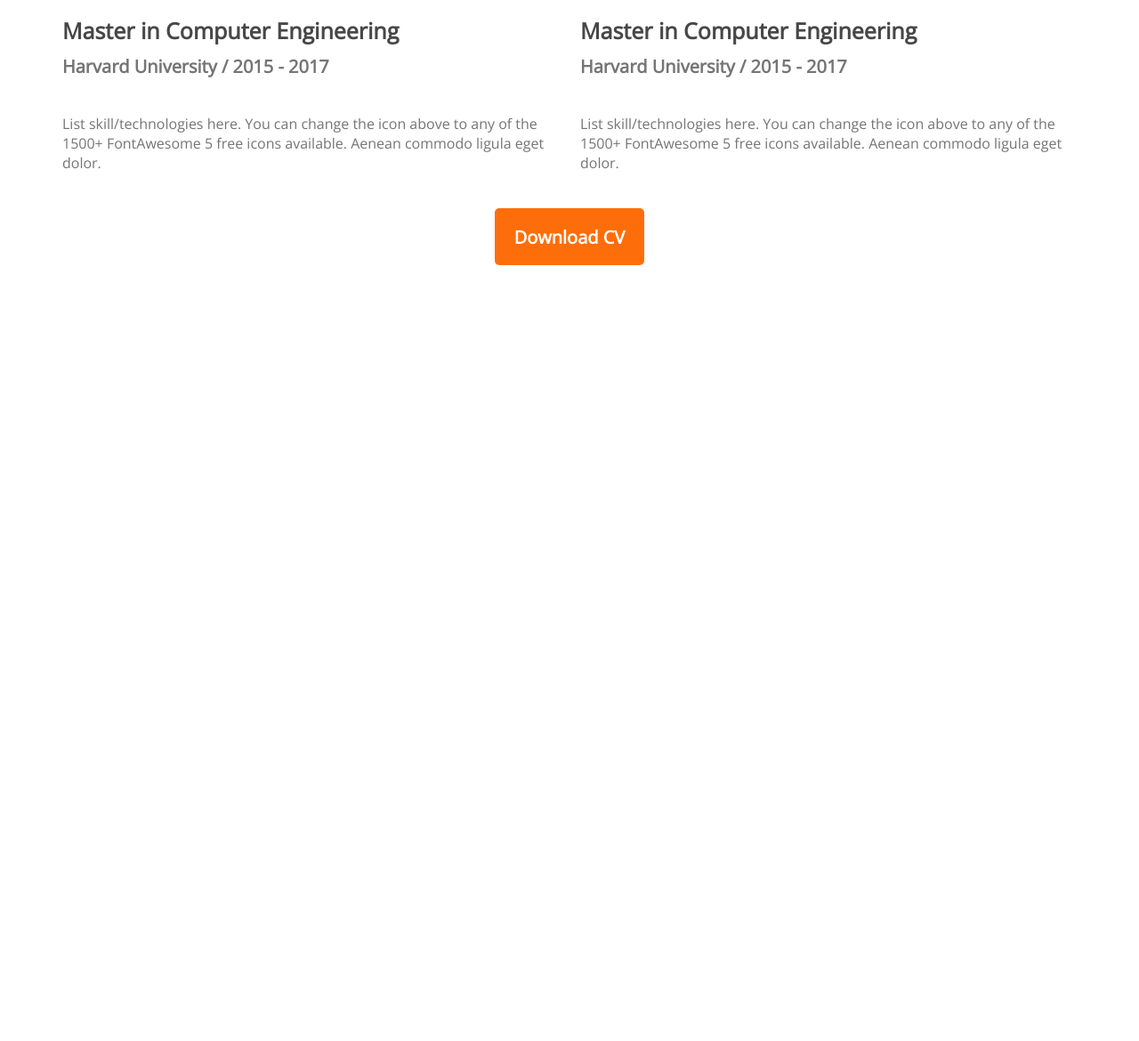
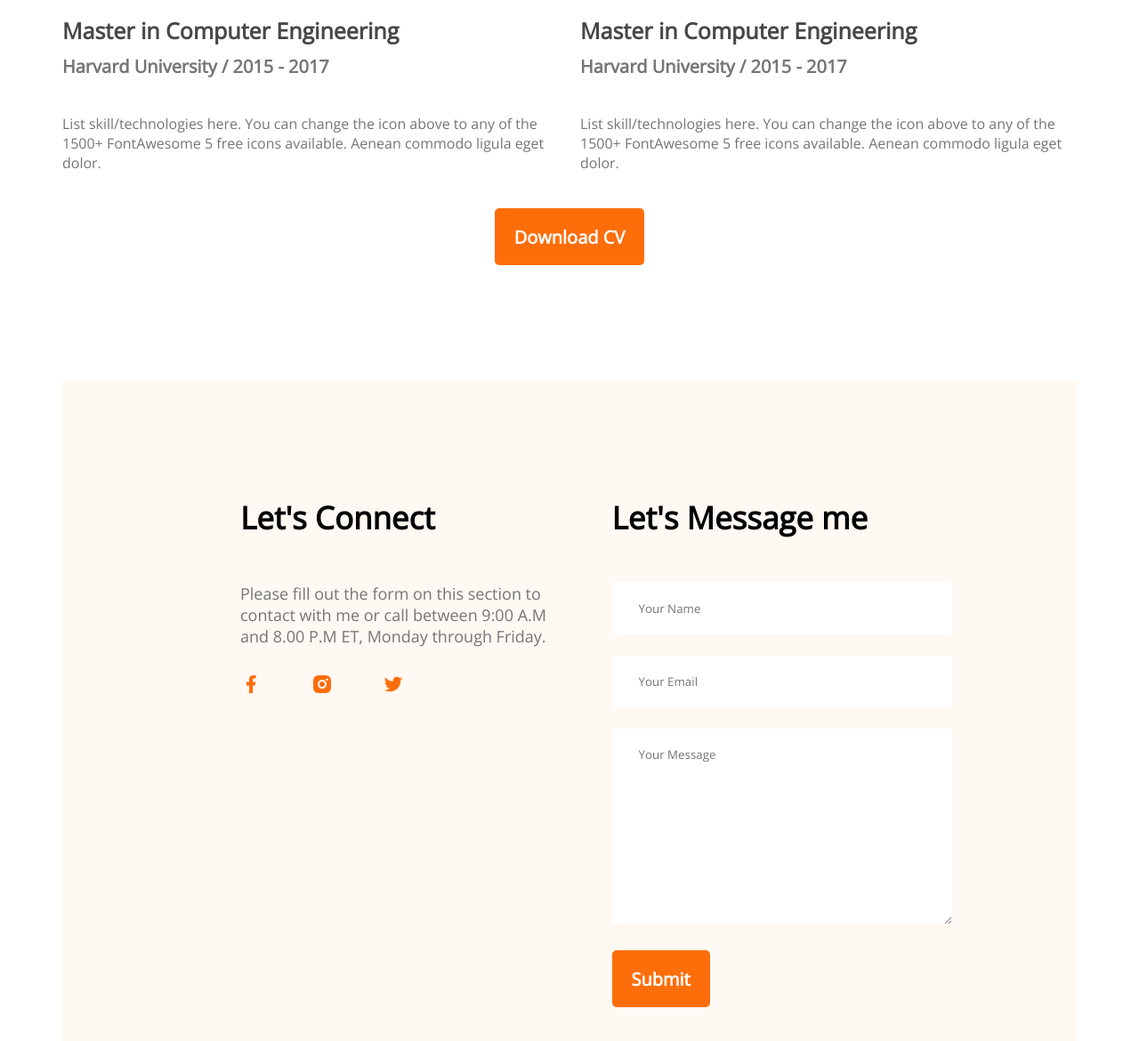
Before and after one commit to muntasir-smm/devloper-portfolio-2, a plain HTML site: page index.html in a window 1280 px wide. Shown: the part 2590-3760 px from the top of the page at 89% size. Before the commit the page ends 2888 px from the top, so only its background shows below. Drawn offline with nearby package versions, Linux system fonts and the light colour scheme.

Commit message:
Finished 5.8

```diff
--- a/index.html
+++ b/index.html
@@ -183,6 +183,42 @@
           <button class="btn-primary">Download CV</button>
         </div>
       </section>
+      <!-- Contact Section  -->
+      <section class="contact">
+        <div>
+          <h3 class="section-title">Let's Connect</h3>
+          <p class="section-description">
+            Please fill out the form on this section to contact with me or call
+            between 9:00 A.M and 8.00 P.M ET, Monday through Friday.
+          </p>
+          <div class="icons">
+            <a href="">
+              <img src="images/icons/facebook.png" alt="" />
+            </a>
+            <a href="">
+              <img src="images/icons/insta.png" alt="" />
+            </a>
+            <a href="">
+              <img src="images/icons/twitter.png" alt="" />
+            </a>
+          </div>
+        </div>
+        <div>
+          <h3 class="section-title">Let's Message me</h3>
+          <form action="">
+            <input type="text" name="" id="" placeholder="Your Name" />
+            <input type="email" name="" id="" placeholder="Your Email" />
+            <textarea
+              name=""
+              id=""
+              cols="30"
+              rows="10"
+              placeholder="Your Message"
+            ></textarea>
+            <input class="btn-primary" type="submit" value="Submit" />
+          </form>
+        </div>
+      </section>
     </main>
     <footer></footer>
   </body>
--- a/style/portfolio.css
+++ b/style/portfolio.css
@@ -197,3 +197,31 @@ section {
 .resume-btn {
   text-align: center;
 }
+
+/* Contact Section */
+
+.contact {
+  display: flex;
+  gap: 50px;
+  background-color: #fff8f3;
+  padding: 130px 200px;
+}
+
+.contact .section-title {
+  text-align: left;
+}
+
+.contact input[type="text"],
+input[type="email"],
+textarea {
+  margin-bottom: 24px;
+  border: 0px;
+  width: 100%;
+  padding: 20px 30px;
+}
+
+.icons {
+  width: 50%;
+  display: flex;
+  justify-content: space-between;
+}
```
